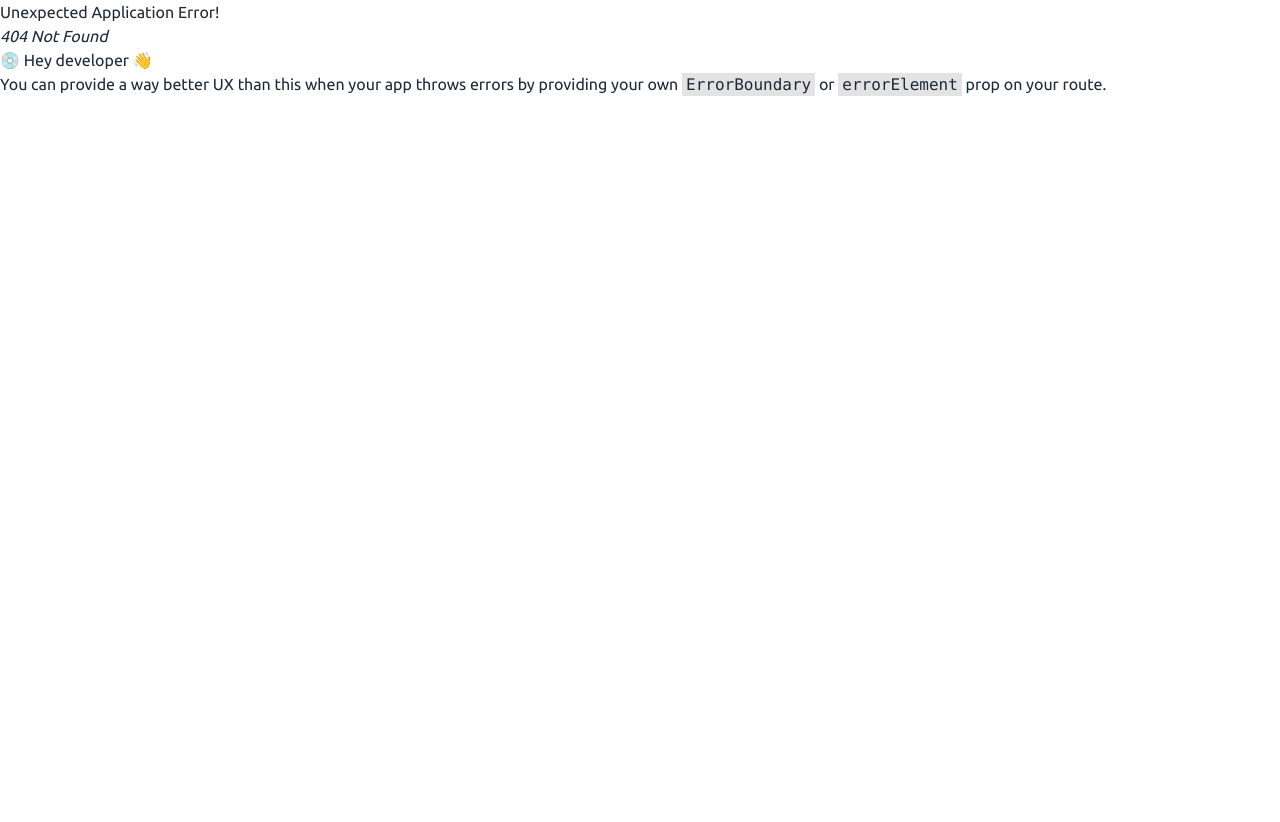
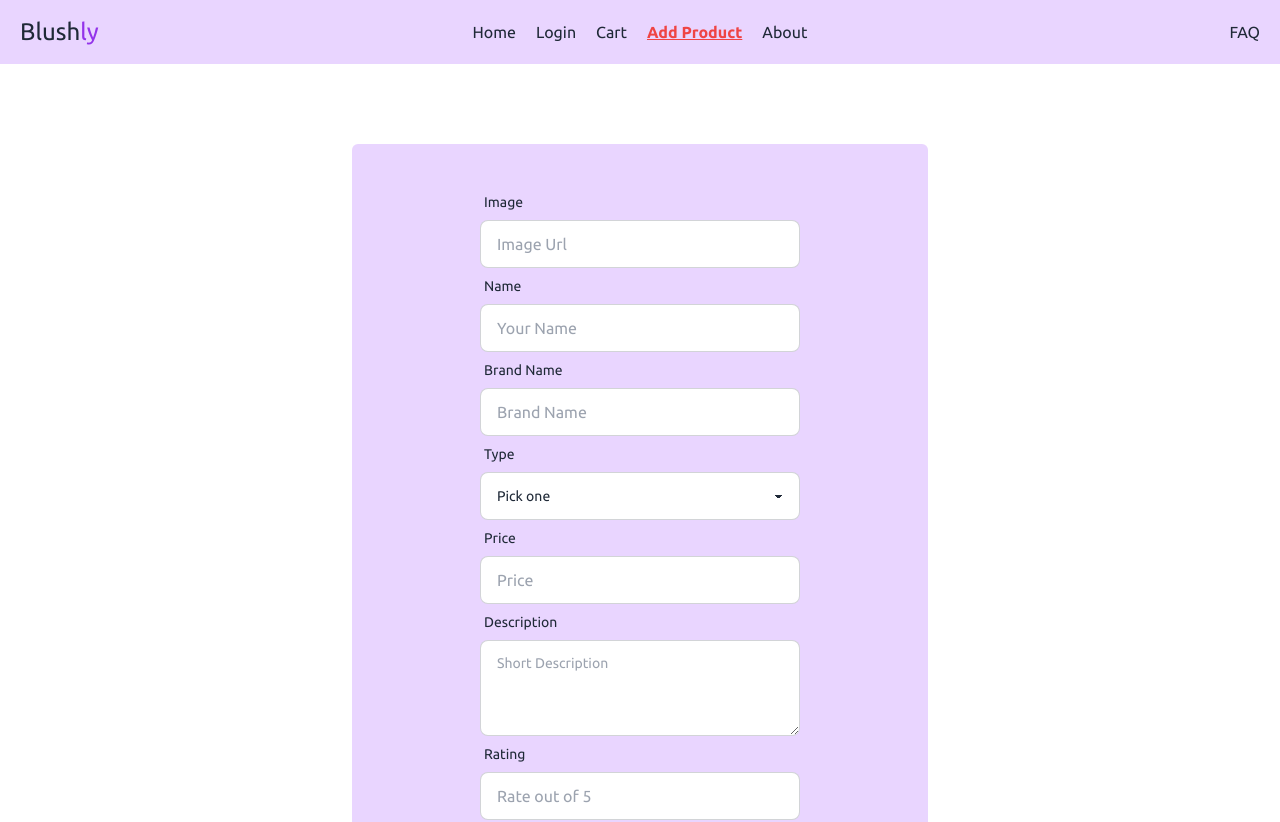
Before and after one commit to Muhammad-Sowrov/a10-brandshop-client-side, a React (Vite) app: page /add-product in a window 1280 px wide. Before the commit this address had no page. Shown: the top 822 px of the page. Before the commit the page ends 800 px from the top, so only its background shows below. Built offline with nearby package versions, Linux system fonts and the light colour scheme.

Commit message:
add product form added

```diff
--- /dev/null
+++ b/src/Pages/AddProduct.jsx
@@ -0,0 +1,108 @@
+const AddProduct = () => {
+  const handleAdd = (e) => {
+    e.prevent.Default();
+  };
+  return (
+    <div className="">
+      <div className="container mx-auto my-1 md:my-10 lg:my-20 w-full max-w-xl rounded-md bg-purple-200">
+        <form onSubmit={handleAdd} className="py-10">
+          <div className="form-control w-full mx-auto max-w-xs">
+            <label className="label">
+              <span className="label-text">Image</span>
+            </label>
+            <input
+              type="text"
+              name="img_url"
+              placeholder="Image Url"
+              className="input input-bordered w-full max-w-xs"
+            />
+          </div>
+          <div className="form-control w-full mx-auto max-w-xs">
+            <label className="label">
+              <span className="label-text">Name</span>
+            </label>
+            <input
+              type="text"
+              name="name"
+              placeholder="Your Name"
+              className="input input-bordered w-full max-w-xs"
+            />
+          </div>
+          <div className="form-control w-full mx-auto max-w-xs">
+            <label className="label">
+              <span className="label-text">Brand Name</span>
+            </label>
+            <input
+              type="text"
+              name="brand_name"
+              placeholder="Brand Name"
+              className="input input-bordered w-full max-w-xs"
+            />
+          </div>
+          <div className="mx-auto w-full max-w-xs">
+            <div className="form-control w-full max-w-xs">
+              <label className="label">
+                <span className="label-text">Type</span>
+              </label>
+              <select
+                className="select select-bordered"
+                defaultValue="Pick one"
+              >
+                <option disabled value="Pick one">
+                  Pick one
+                </option>
+                <option value="Star Wars">Star Wars</option>
+                <option value="Harry Potter">Harry Potter</option>
+                <option value="Lord of the Rings">Lord of the Rings</option>
+                <option value="Planet of the Apes">Planet of the Apes</option>
+                <option value="Star Trek">Star Trek</option>
+              </select>
+            </div>
+          </div>
+          <div className="form-control w-full mx-auto max-w-xs">
+            <label className="label">
+              <span className="label-text">Price</span>
+            </label>
+            <input
+              type="number"
+              name="price"
+              placeholder="Price"
+              className="input input-bordered w-full max-w-xs"
+            />
+          </div>
+          {/* <div className="w-full input input-bordered mx-auto max-w-xs">
+            <input className="btn w-full" type="submit" value="Add" />
+          </div> */}
+          <div className="form-control w-full mx-auto max-w-xs ">
+            <div className="form-control">
+              <label className="label">
+                <span className="label-text">Description</span>
+              </label>
+              <textarea
+                name="description"
+                className="textarea textarea-bordered h-24"
+                placeholder="Short Description"
+              ></textarea>
+            </div>
+          </div>
+          <div className="form-control w-full mx-auto max-w-xs">
+            <label className="label">
+              <span className="label-text">Rating</span>
+            </label>
+            <input
+              type="number"
+              name="rating"
+              placeholder="Rate out of 5"
+              className="input input-bordered w-full max-w-xs"
+            />
+          </div>
+          <div className="w-full mx-auto max-w-xs mt-2">
+            <button className="btn w-full">ADD</button>
+          </div>
+        </form>
+      </div>
+    </div>
+  );
+};
+
+export default AddProduct;
--- a/src/Router/Route.jsx
+++ b/src/Router/Route.jsx
@@ -5,6 +5,7 @@ import Login from "../Pages/Login";
 import BookedCart from "../Pages/BookedCart";
 import About from "../Pages/About";
 import Qna from "../Pages/Qna";
+import AddProduct from "../Pages/AddProduct";
 
 
 const router = createBrowserRouter([
@@ -26,6 +27,10 @@ const router = createBrowserRouter([
                 element: <BookedCart></BookedCart>
             },
             {
+                path: "/add-product",
+                element: <AddProduct></AddProduct>
+            },
+            {
                 path: "/about",
                 element: <About></About>
             },
--- a/src/components/Navbar/Navbar.jsx
+++ b/src/components/Navbar/Navbar.jsx
@@ -43,6 +43,20 @@ const Navbar = () => {
           }
         >
           Cart
+        </NavLink>
+      </li>
+      <li>
+        <NavLink
+          to="/add-product"
+          className={({ isActive, isPending }) =>
+            isPending
+              ? "pending"
+              : isActive
+              ? "text-red-500 underline font-bold"
+              : ""
+          }
+        >
+          Add Product
         </NavLink>
       </li>
       <li>
```
